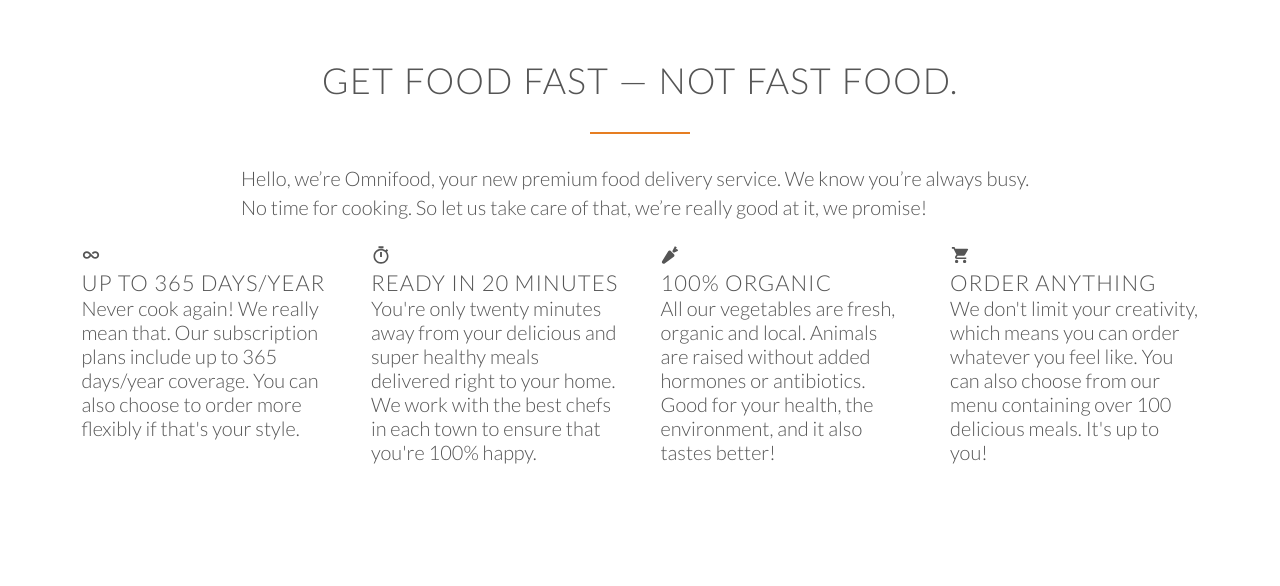
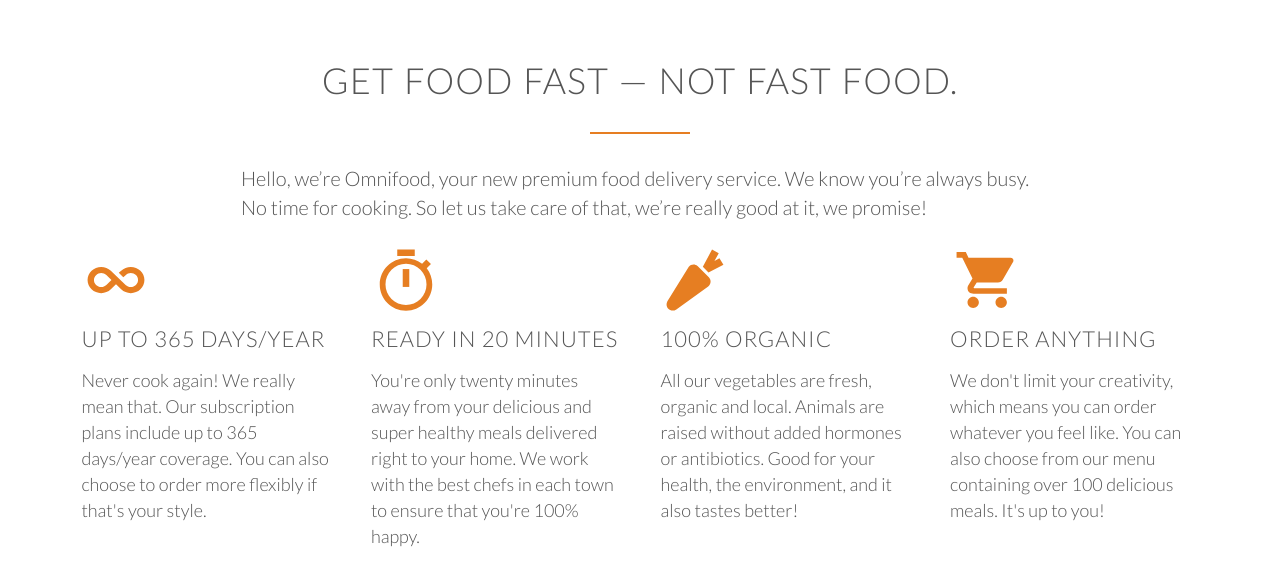
Before and after one commit to Gsus/Omnifood-Site, a plain HTML site: page index.html in a window 1280 px wide. Shown: the part 822-1408 px from the top of the page. Drawn offline with nearby package versions, Linux system fonts and the light colour scheme.

Commit message:
Styled icons and added some line height to the paragraphs; features section.

```diff
--- a/index.html
+++ b/index.html
@@ -42,7 +42,7 @@
 			<div class="row">
 
 				<div class="col span-1-of-4 box">
-				<ion-icon name="infinite"></ion-icon>
+				<ion-icon name="infinite" class="icon-big"></ion-icon>
 				<h3>Up to 365 days/year</h3>
 				<p>Never cook again! We really mean that. Our subscription plans include up to 365 days/year coverage. You can also
 					choose
@@ -50,7 +50,7 @@
 			</div>
 
 			<div class="col span-1-of-4 box">
-				<ion-icon name="stopwatch"></ion-icon>
+				<ion-icon name="stopwatch" class="icon-big"></ion-icon>
 				<h3>Ready in 20 minutes</h3>
 				<p>You're only twenty minutes away from your delicious and super healthy meals delivered right to your home. We
 					work with
@@ -58,7 +58,7 @@
 			</div>
 
 			<div class="col span-1-of-4 box">
-				<ion-icon name="nutrition"></ion-icon>
+				<ion-icon name="nutrition" class="icon-big"></ion-icon>
 				<h3>100% organic</h3>
 				<p>All our vegetables are fresh, organic and local. Animals are raised without added hormones or antibiotics. Good
 					for
@@ -66,7 +66,7 @@
 			</div>
 
 			<div class="col span-1-of-4 box">
-				<ion-icon name="cart"></ion-icon>
+				<ion-icon name="cart" class="icon-big"></ion-icon>
 				<h3>Order anything</h3>
 				<p>We don't limit your creativity, which means you can order whatever you feel like. You can also choose from our
 					menu
--- a/resources/css/style.css
+++ b/resources/css/style.css
@@ -75,15 +75,31 @@ h2:after {
 
 h3 {
 	font-size: 110%;
+	margin-bottom: 15px;
 }
 
 /*	Paragraphs	*/
+
 .long-copy {
 	line-height: 145%;
 	width: 70%;
 	margin: 0 auto;
 }
 
+.box p {
+	font-size: 90%;
+	line-height: 145%;
+}
+
+
+/*	Icons	*/
+
+.icon-big {
+	font-size: 350%;
+	display: block;
+	color: #e67e22;
+	margin-bottom: 10px;
+}
 
 /*	Buttons	*/
 
```
